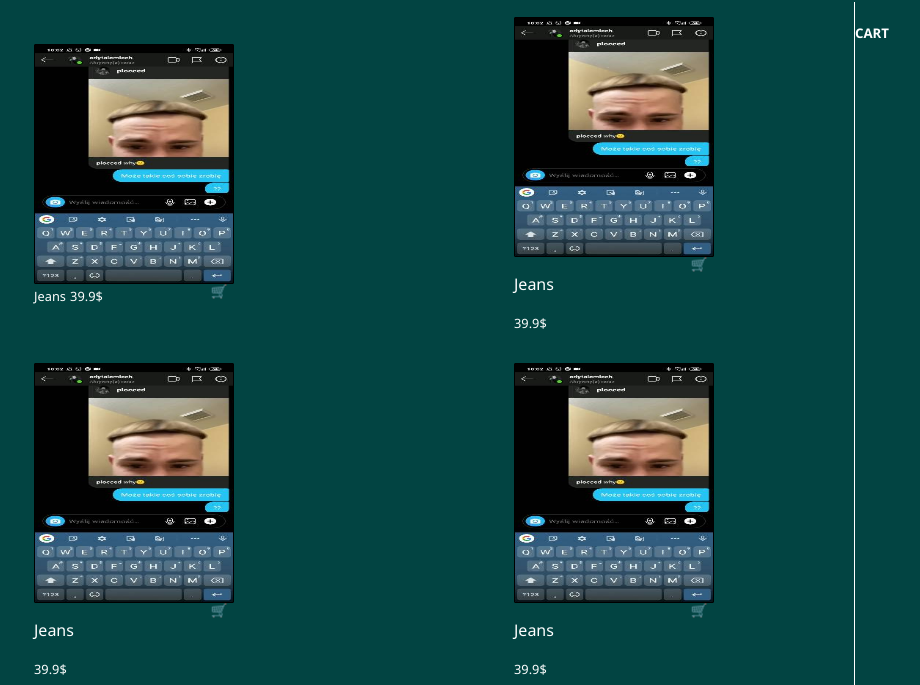
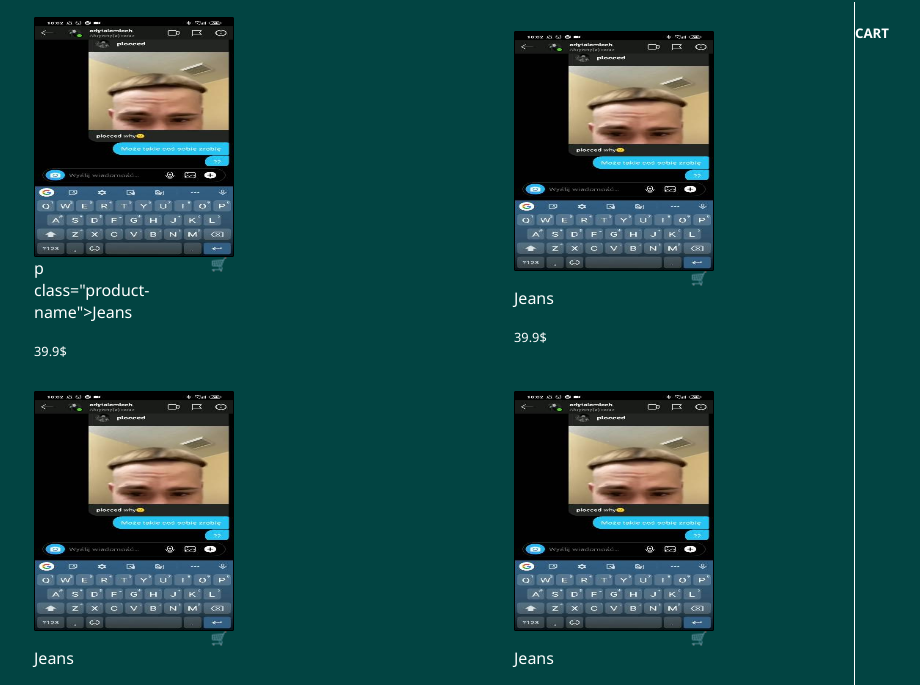
Before and after one commit to Proterius/shop, a plain HTML site: page index.html in a window 1280 px wide. Shown: the part 84-769 px from the top of the page, without its empty margins (106-1026 px from the left). Drawn offline with Linux system fonts and the light colour scheme.

Commit message:
Update index.html

```diff
--- a/index.html
+++ b/index.html
@@ -18,7 +18,7 @@
           <img src="item.jpg" alt="" class="item-photo" />
           <div class="description">
             <div>
-              <span>Jeans</span>
+              p class="product-name">Jeans</p>
               <span class="price">39.9$</span>
             </div>
             <div>
```
